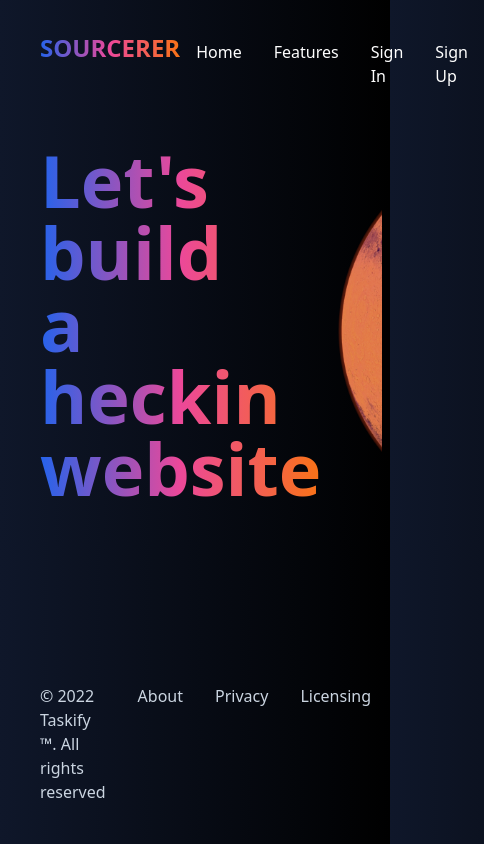
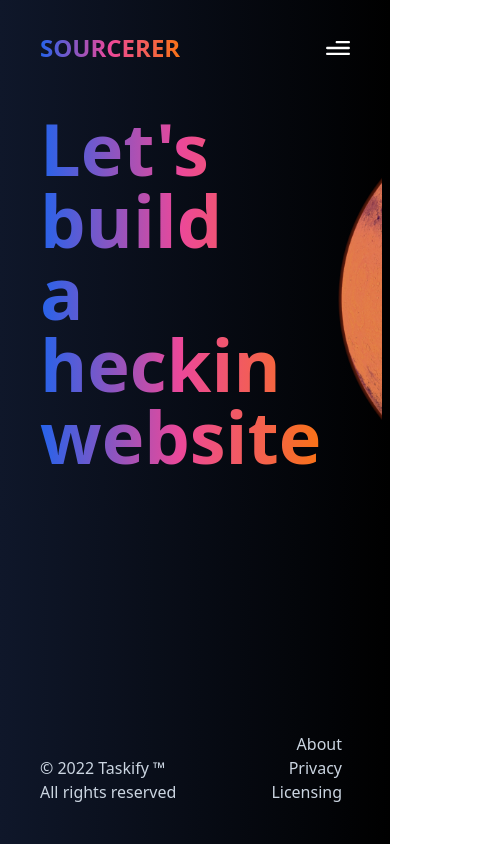
Before and after one commit to aurum77/sourcerer-frontend, a React (Vite) app: page / in a window 390 px wide. Shown: the whole page, 484 px wide, since content can reach past the window. Built offline with nearby package versions, Linux system fonts and the light colour scheme.

Commit message:
make stuff responsive

```diff
--- a/index.html
+++ b/index.html
@@ -2,7 +2,7 @@
 <html lang="en">
   <head>
     <meta charset="UTF-8" />
-    <link rel="icon" type="image/svg+xml" href="/vite.svg" />
+    <link rel="icon" type="image/svg+xml" href="./src/assets/vite.svg" />
     <meta name="viewport" content="width=device-width, initial-scale=1.0" />
     <title>Vite + React</title>
   </head>
--- a/src/components/Footer.css
+++ b/src/components/Footer.css
@@ -10,15 +10,24 @@
   bottom-0;
 }
 
+.footer__reserved {
+  @apply absolute
+  my-6
+  sm:static
+  sm:my-0;
+}
+
 .footer__list {
   @apply flex
   flex-1
-  flex-row
+  sm:flex-row
+  flex-col
+  text-right
   justify-end;
 }
 
 .footer__item {
   @apply hover:underline
-  px-4
+  px-2
   cursor-pointer;
 }
--- a/src/components/Footer.jsx
+++ b/src/components/Footer.jsx
@@ -5,7 +5,8 @@ const Footer = () => {
   return (
     <footer className="footer">
       <div className="footer__reserved">
-        &#169; 2022 Taskify &#8482;. All rights reserved{" "}
+        <div>&#169; 2022 Taskify &#8482; </div>
+        <div>All rights reserved</div>
       </div>
       <ul className="footer__list">
         {footerlinks.map((link) => (
--- a/src/components/Hero.css
+++ b/src/components/Hero.css
@@ -18,7 +18,7 @@
   from-blue-600
   via-pink-500
   to-orange-500
-  mx-4
+  mx-4;
 }
 
 .hero__img {
--- a/src/components/Navbar.css
+++ b/src/components/Navbar.css
@@ -2,6 +2,7 @@
   @apply flex
   flex-row
   text-base
+  items-center
   px-10
   py-8;
 }
@@ -19,18 +20,53 @@
 }
 
 .navbar__list {
-  @apply flex
+  @apply sm:flex
   flex-1
+  flex-row
   justify-end
-  flex-row;
+  hidden;
+}
+
+.navbar__mobile {
+  @apply sm:flex
+  flex-1
+  flex-col;
 }
 
 .navbar__item {
   @apply rounded-lg
   p-2
-  mx-2
   transition-colors
   hover:bg-orange-600
   hover:rounded-lg
   hover:cursor-pointer;
 }
+
+.navbar__item--mobile {
+  @apply p-2
+  transition-colors
+  hover:bg-orange-600
+  hover:cursor-pointer;
+}
+
+.navbar__hamburger {
+  @apply sm:hidden
+  flex
+  flex-1
+  justify-end
+  items-center;
+}
+
+.navbar__list--mobile {
+  @apply flex
+  flex-1
+  flex-col
+  text-center
+  sm:hidden
+  sm:justify-end;
+}
+
+.navbar__hamburgerimg {
+  @apply cursor-pointer
+  w-6;
+}
--- a/src/components/Navbar.jsx
+++ b/src/components/Navbar.jsx
@@ -1,16 +1,40 @@
 import "./Navbar.css";
 import { navlinks } from "../constants";
+import { menu, close } from "../assets";
+import { useState } from "react";
 
 const Hero = () => {
+  const [toggle, setToggle] = useState(false);
+
   return (
+    <>
       <nav className="navbar">
         <div className="navbar__brand">SOURCERER</div>
         <ul className="navbar__list">
           {navlinks.map((nav) => (
-            <li className="navbar__item" ey={nav.id}>{nav.title}</li>
+            <li className="navbar__item" key={nav.id}>
+              {nav.title}
+            </li>
           ))}
         </ul>
+        <div className="navbar__hamburger">
+          <img
+            className="navbar__hamburgerimg"
+            src={toggle ? close : menu}
+            onClick={() => setToggle((toggle) => !toggle)}
+          />
+        </div>
       </nav>
+      <div className={`navbar__mobile ${toggle ? "" : "hidden"}`}>
+        <ul className="navbar__list--mobile">
+          {navlinks.map((nav) => (
+            <li className="navbar__item--mobile" key={nav.id}>
+              {nav.title}
+            </li>
+          ))}
+        </ul>
+      </div>
+    </>
   );
 };
 
--- a/src/components/index.js
+++ b/src/components/index.js
@@ -2,8 +2,4 @@ import Navbar from "./Navbar";
 import Footer from "./Footer";
 import Hero from "./Hero";
 
-export {
-  Navbar,
-  Footer,
-  Hero
-}
+export { Navbar, Footer, Hero };
--- a/src/pages/HeroPage.jsx
+++ b/src/pages/HeroPage.jsx
@@ -8,4 +8,4 @@ export const HeroPage = () => {
       <Footer />
     </>
   );
-}
+};
```
